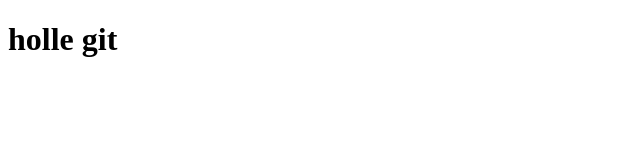
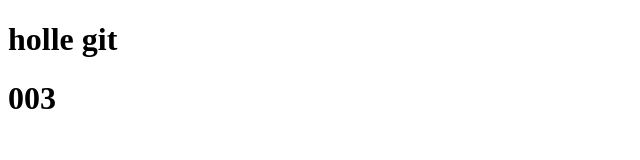
Before and after one commit to snine192/appedu-git, a plain HTML site: page index.html in a window 1280 px wide. Shown: the whole page, without its empty margins (0-640 px from the left). Drawn offline with Linux system fonts and the light colour scheme.

Commit message:
Update index.html

```diff
--- a/index.html
+++ b/index.html
@@ -10,5 +10,8 @@
     <div>
         <h1>holle git</h1>
     </div>
+    <div>
+        <h1>003</h1>
+    </div>
 </body>
 </html>
```
